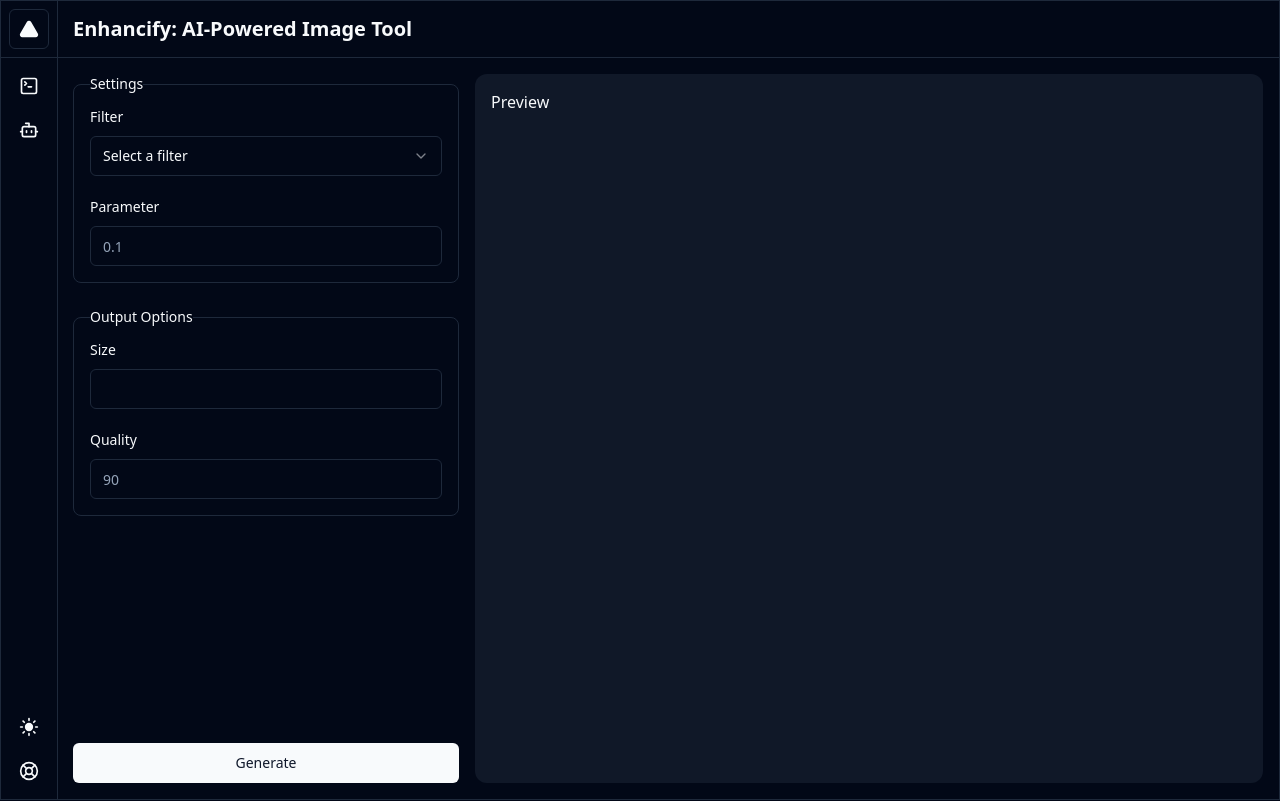
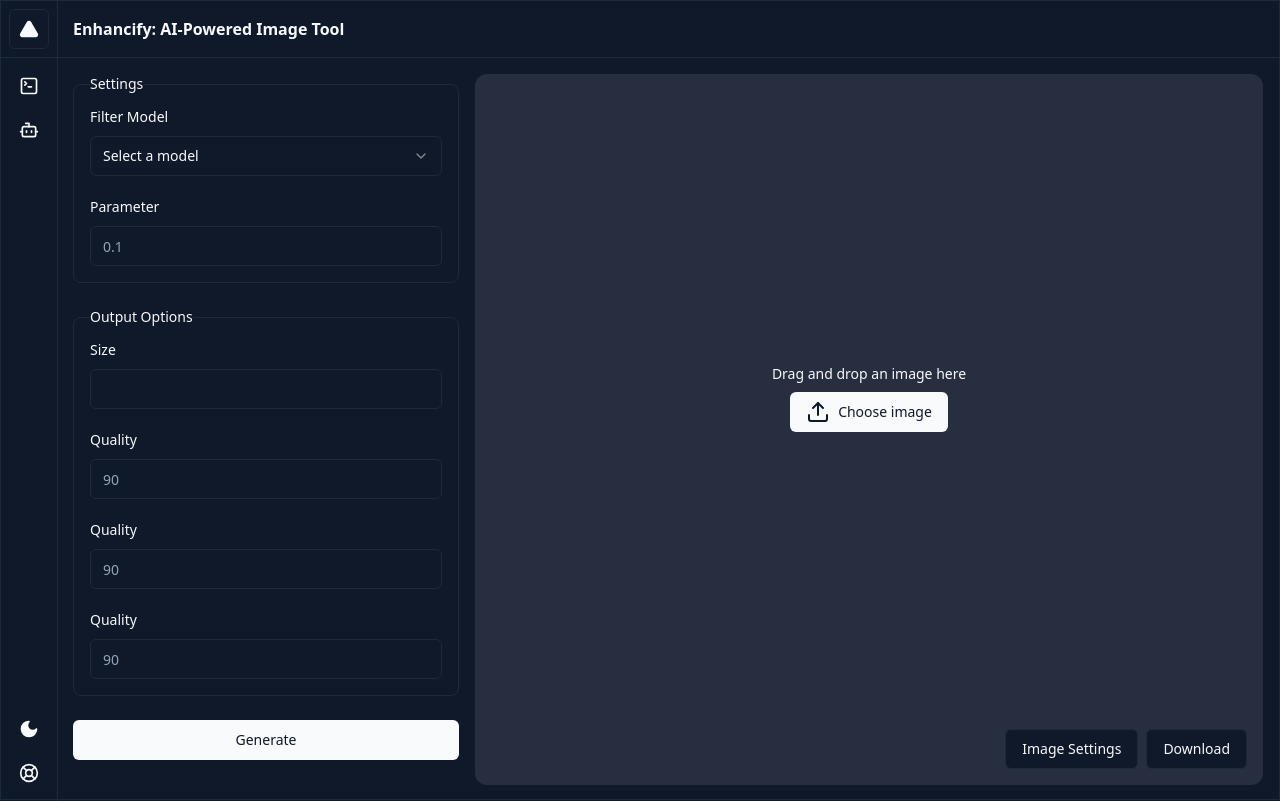
Before and after one commit to onulu/retrofy, a React (Vite) app in the folder frontend/: page / in a window 1280 px wide. Built offline with nearby package versions, Linux system fonts and the light colour scheme.

Commit message:
wip-layout

```diff
--- /dev/null
+++ b/frontend/src/components/ImageSlider.tsx
@@ -0,0 +1,55 @@
+import { ArrowLeft, ArrowRight } from 'lucide-react'
+import { useState } from 'react'
+
+type Props = {
+  beforeImage: string
+  afterImage: string
+}
+
+const ImageSlider = ({ beforeImage, afterImage }: Props) => {
+  const [sliderValue, setSliderValue] = useState<number>(50)
+  const handleSliderChange = (e: React.ChangeEvent<HTMLInputElement>) => {
+    setSliderValue(Number(e.target.value))
+  }
+
+  return (
+    <div className="relative w-full mx-auto">
+      <div className="relative w-full">
+        <img
+          src={beforeImage}
+          alt="before image"
+          className="block w-full h-full max-w-full object-cover object-center"
+        />
+        <div
+          className="absolute inset-0 overflow-hidden"
+          style={{ clipPath: `inset(0 0 0 ${sliderValue}%)` }}
+        >
+          <img
+            src={afterImage}
+            alt="after image"
+            className="block w-full h-full max-w-full object-cover object-center"
+          />
+        </div>
+        <div
+          className="absolute w-full"
+          style={{
+            transform: `translateX(${sliderValue}%)`,
+          }}
+        >
+          <ArrowLeft size={32} />
+          <ArrowRight size={32} />
+        </div>
+      </div>
+      <input
+        type="range"
+        min={0}
+        max={100}
+        value={sliderValue}
+        onChange={handleSliderChange}
+        className="cursor-pointer"
+      />
+    </div>
+  )
+}
+
+export default ImageSlider
--- a/frontend/src/components/ImageUpload.tsx
+++ b/frontend/src/components/ImageUpload.tsx
@@ -1,9 +1,12 @@
 import { useCallback, useState } from 'react'
 import { useDropzone, DropzoneOptions, DropzoneState } from 'react-dropzone'
+import { Button } from './ui/button'
+import { Upload } from 'lucide-react'
 
 interface ImageUploadProps {
   onImageUpload: (file: File) => void
 }
+
 const ImageUpload = ({ onImageUpload }: ImageUploadProps) => {
   const [preview, setPreview] = useState<string | null>(null)
 
@@ -23,9 +26,11 @@ const ImageUpload = ({ onImageUpload }: ImageUploadProps) => {
     [onImageUpload]
   )
 
-  const { getRootProps, getInputProps, isDragActive }: DropzoneState =
+  const { getRootProps, getInputProps, isDragActive, open }: DropzoneState =
     useDropzone({
       onDrop,
+      noClick: true,
+      noKeyboard: true,
       accept: { 'image/*': [] },
       multiple: false,
     } as DropzoneOptions)
@@ -33,30 +38,33 @@ const ImageUpload = ({ onImageUpload }: ImageUploadProps) => {
   return (
     <div
       {...getRootProps()}
-      className={`rounded-3xl p-4 relative cursor-pointer h-[400px] ${
-        isDragActive
-          ? 'border-blue-500 bg-blue-50'
-          : 'border-gray-300 hover:border-gray-400'
+      className={`relative w-full h-full flex flex-col items-center justify-center ${
+        isDragActive && ' bg-blue-50/50'
       }`}
     >
       <input {...getInputProps()} />
       {preview ? (
-        <div className="w-full h-full">
+        <div
+          className="w-full flex items-center justify-center relative group hover:cursor-pointer"
+          onClick={open}
+        >
+          <p className="text-sm absolute inset-0 bg-background/40 flex items-center justify-center z-10 opacity-0 group-hover:opacity-100 transition-opacity duration-300 ease-in-out">
+            Click to change image
+          </p>
           <img
             src={preview}
-            alt="업로드된 이미지 미리보기"
-            className="inset-0 h-full object-contain"
+            alt="uploaded image preview"
+            className="max-h-[70vh] object-cover transition-transform duration-300 ease-in-out"
           />
         </div>
       ) : (
         <>
-          <span>Click to upload an image</span> or drag and drop.
+          <p className="text-sm my-2">Drag and drop an image here</p>
+          <Button onClick={open}>
+            <Upload className="mr-2" />
+            Choose image
+          </Button>
         </>
-      )}
-      {preview && (
-        <div>
-          <p className="text-white text-sm">Click to change image</p>
-        </div>
       )}
     </div>
   )
--- a/frontend/src/components/Playground.tsx
+++ b/frontend/src/components/Playground.tsx
@@ -1,3 +1,6 @@
+import { useState } from 'react'
+
+import { getEnhanceImage } from '../services/api'
 import { Input } from './ui/input'
 import { Label } from './ui/label'
 import { Button } from './ui/button'
@@ -8,19 +11,49 @@ import {
   SelectTrigger,
   SelectValue,
 } from './ui/select'
+import ImageUpload from './ImageUpload'
+// import ImageSlider from './ImageSlider'
+
+const beforeImage = 'https://picsum.photos/600/300'
+const afterImage = 'https://picsum.photos/600/300?grayscale'
 
 const Playground = () => {
+  const [uploadedImage, setUploadedImage] = useState<File | null>(null)
+  const [options, setOptions] = useState<Record<string, number>>({})
+  const [enhancedImageBlob, setEnhancedImageBlob] = useState<Blob | null>(null)
+
+  const handleImageUpload = (file: File) => {
+    console.log('file', file)
+    setUploadedImage(file)
+  }
+
+  const handleOptionsChange = (options: Record<string, number>) => {
+    setOptions(options)
+  }
+
+  const handleEnhanceImage = async () => {
+    if (!uploadedImage) return
+    setEnhancedImageBlob(null)
+
+    try {
+      const enhancedBlob = await getEnhanceImage(uploadedImage, options)
+      console.log('enhancedBlob', enhancedBlob)
+      setEnhancedImageBlob(enhancedBlob)
+    } catch (err) {
+      console.error(err)
+    }
+  }
   return (
-    <main className="grid flex-1 gap-4 overflow-auto p-4 md:grid-cols-2 lg:grid-cols-3">
-      <div className="hidden flex-col items-start gap-8 md:flex">
-        <form className="grid w-full items-start gap-6 h-full grid-rows-[auto_auto_1fr]">
+    <main className=" grid gap-4 p-4 md:grid-cols-2 lg:grid-cols-3 h-[calc(100vh-57px)]">
+      <div className="hidden flex-col items-start gap-8 md:flex overflow-scroll">
+        <form className="grid w-full items-start gap-6 grid-rows-[auto_auto_1fr]">
           <fieldset className="grid gap-6 rounded-lg border p-4">
             <legend className="font-medium text-sm">Settings</legend>
             <div className="grid gap-3">
-              <Label htmlFor="filter">Filter</Label>
+              <Label htmlFor="filter">Filter Model</Label>
               <Select>
                 <SelectTrigger id="filter" className="items-center">
-                  <SelectValue placeholder="Select a filter" />
+                  <SelectValue placeholder="Select a model" />
                 </SelectTrigger>
                 <SelectContent>
                   <SelectItem value="dithering">Dithering</SelectItem>
@@ -45,15 +78,31 @@ const Playground = () => {
               <Label htmlFor="quality">Quality</Label>
               <Input id="image_quality" type="number" placeholder="90" />
             </div>
+
+            <div className="grid gap-3">
+              <Label htmlFor="quality">Quality</Label>
+              <Input id="image_quality" type="number" placeholder="90" />
+            </div>
+            <div className="grid gap-3">
+              <Label htmlFor="quality">Quality</Label>
+              <Input id="image_quality" type="number" placeholder="90" />
+            </div>
           </fieldset>
 
-          <div className="grid w-full self-end">
-            <Button>Generate</Button>
+          <div className="grid w-full">
+            <Button onClick={handleEnhanceImage}>Generate</Button>
           </div>
         </form>
       </div>
-      <div className="relative flex h-full min-h-[50vh] flex-col rounded-xl bg-muted/50 p-4 lg:col-span-2">
-        Preview
+      <div className="rounded-xl bg-card lg:col-span-2 flex flex-col h-full">
+        <div className="w-full h-full flex justify-center items-center">
+          <ImageUpload onImageUpload={handleImageUpload} />
+        </div>
+        {/* <ImageSlider beforeImage={beforeImage} afterImage={afterImage} /> */}
+        <div className="p-4 w-full flex gap-2 justify-end">
+          <Button variant="outline">Image Settings</Button>
+          <Button variant="outline">Download</Button>
+        </div>
       </div>
     </main>
   )
--- a/frontend/src/components/mode-toggle.tsx
+++ b/frontend/src/components/mode-toggle.tsx
@@ -3,7 +3,7 @@ import { Button } from '@/components/ui/button'
 import { useTheme } from './theme-provider'
 import { Moon, Sun } from 'lucide-react'
 
-export function ModeToggle() {
+const ModeToggle = () => {
   const { theme, setTheme } = useTheme()
 
   return (
@@ -22,3 +22,5 @@ export function ModeToggle() {
     </Button>
   )
 }
+
+export default ModeToggle
--- a/frontend/src/index.css
+++ b/frontend/src/index.css
@@ -33,9 +33,9 @@
   }
 
   .dark {
-    --background: 222.2 84% 4.9%;
-    --foreground: 210 40% 98%;
-    --card: 222.2 84% 4.9%;
+    --background: 218 47% 11%;
+    --foreground: 218 47% 98%;
+    --card: 223 24% 20%;
     --card-foreground: 210 40% 98%;
     --popover: 222.2 84% 4.9%;
     --popover-foreground: 210 40% 98%;
--- a/frontend/src/routes/about.tsx
+++ b/frontend/src/routes/about.tsx
@@ -1,3 +1,3 @@
 export default function About() {
-  return <div>about page.</div>
+  return <div className="p-8">hello world.</div>
 }
--- a/frontend/src/routes/hello.tsx
+++ b/frontend/src/routes/hello.tsx
@@ -1,11 +1,7 @@
 import { Button } from '@/components/ui/button'
 
 const Hello = () => {
-  return (
-    <div className="w-full h-full bg-background">
-      <Button>Hello World</Button>
-    </div>
-  )
+  return <div className="w-full h-full bg-background">hello world</div>
 }
 
 export default Hello
--- a/frontend/src/routes/index.tsx
+++ b/frontend/src/routes/index.tsx
@@ -1,52 +1,5 @@
-import { useState } from 'react'
-
-import EnhancementOptions from '../components/EnhancementOptions'
-import ImageUpload from '../components/ImageUpload'
-
-import { getEnhanceImage } from '../services/api'
-import { Button } from '@/components/ui/button'
 import Playground from '@/components/Playground'
 
 export default function Index() {
-  // const [uploadedImage, setUploadedImage] = useState<File | null>(null)
-  // const [options, setOptions] = useState<Record<string, number>>({})
-  // const [enhancedImageBlob, setEnhancedImageBlob] = useState<Blob | null>(null)
-
-  // const handleImageUpload = (file: File) => {
-  //   setUploadedImage(file)
-  // }
-
-  // const handleOptionsChange = (options: Record<string, number>) => {
-  //   setOptions(options)
-  // }
-
-  // const handleEnhanceImage = async () => {
-  //   if (!uploadedImage) return
-  //   setEnhancedImageBlob(null)
-
-  //   try {
-  //     const enhancedBlob = await getEnhanceImage(uploadedImage, options)
-  //     console.log('enhancedBlob', enhancedBlob)
-  //     setEnhancedImageBlob(enhancedBlob)
-  //   } catch (err) {
-  //     console.error(err)
-  //   }
-  // }
-
-  return (
-    <>
-      <Playground />
-      {/* <EnhancementOptions onOptionsChange={handleOptionsChange} />
-      <ImageUpload onImageUpload={handleImageUpload} />
-      <Button onClick={handleEnhanceImage}>Enhance now</Button>
-      {enhancedImageBlob && (
-        <div>
-          <img
-            src={URL.createObjectURL(enhancedImageBlob)}
-            className="h-auto"
-          />
-        </div>
-      )} */}
-    </>
-  )
+  return <Playground />
 }
--- a/frontend/src/routes/root.tsx
+++ b/frontend/src/routes/root.tsx
@@ -1,4 +1,4 @@
-import { Outlet } from 'react-router-dom'
+import { Link, Outlet } from 'react-router-dom'
 import { ThemeProvider } from '@/components/theme-provider'
 import { Button } from '@/components/ui/button'
 import {
@@ -8,17 +8,22 @@ import {
   TooltipTrigger,
 } from '@/components/ui/tooltip'
 import { Bot, LifeBuoy, SquareTerminal, Triangle } from 'lucide-react'
-import { ModeToggle } from '@/components/mode-toggle'
+
+import { useTheme } from '@/components/theme-provider'
+import { Moon, Sun } from 'lucide-react'
 
 export default function Root() {
+  const { theme, setTheme } = useTheme()
   return (
     <ThemeProvider defaultTheme="dark" storageKey="vite-ui-theme">
-      <div className="border relative grid w-full pl-[56px] max-w-screen-xl h-screen mx-auto">
-        <aside className="inset-y absolute z-20 flex h-full flex-col border-r">
+      <div className="border relative grid w-full pl-[56px] max-w-screen-xl h-screen md:mx-auto">
+        <aside className="inset-y fixed z-20 flex h-full flex-col border-r">
           <div className="border-b p-2">
-            <Button variant="outline" size="icon" aria-label="Home">
-              <Triangle className="size-5 fill-foreground" />
-            </Button>
+            <Link to="/">
+              <Button variant="outline" size="icon" aria-label="Home">
+                <Triangle className="size-5 fill-foreground" />
+              </Button>
+            </Link>
           </div>
           <TooltipProvider>
             <nav className="grid gap-1 p-2">
@@ -50,8 +55,23 @@ export default function Root() {
             </nav>
             <div className="mt-auto grid gap-1 p-2">
               <Tooltip>
-                <TooltipTrigger>
-                  <ModeToggle />
+                <TooltipTrigger asChild>
+                  <Button
+                    variant="ghost"
+                    size="icon"
+                    className="rounded-lg"
+                    aria-label={theme === 'dark' ? 'Light Mode' : 'Dark Mode'}
+                    onClick={() => {
+                      console.log('clicked')
+                      setTheme(theme === 'dark' ? 'light' : 'dark')
+                    }}
+                  >
+                    {theme === 'dark' ? (
+                      <Sun className="size-5 fill-foreground" />
+                    ) : (
+                      <Moon className="size-5 fill-foreground" />
+                    )}
+                  </Button>
                 </TooltipTrigger>
                 <TooltipContent side="right" sideOffset={5}>
                   Toggle Theme
@@ -76,8 +96,8 @@ export default function Root() {
           </TooltipProvider>
         </aside>
         <div className="flex flex-col">
-          <header className="sticky top-0 z-10 flex h-[57px] items-center gap-1 border-b bg-background px-4">
-            <h1 className="text-xl font-semibold">
+          <header className="w-full flex h-[57px] items-center gap-1 border-b px-4">
+            <h1 className="text-l font-semibold">
               Enhancify: AI-Powered Image Tool
             </h1>
           </header>
```
Also changed, not shown: frontend/src/components/FilterOptions.tsx (added, +15 -0 lines), 1 other file (tests, documents, lock files or other folders).
